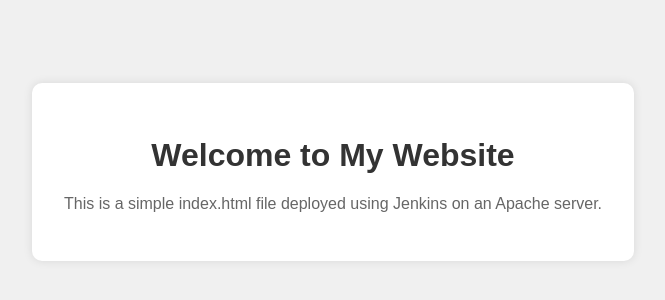
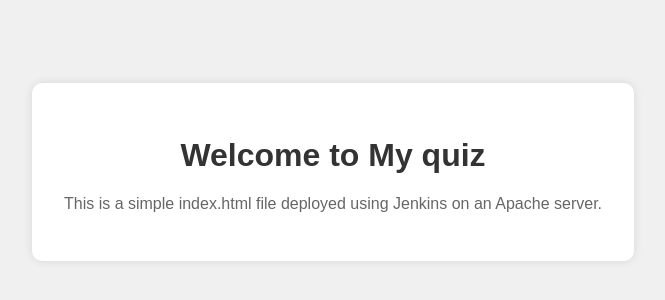
Before and after one commit to HASNAIN005/tocs, a plain HTML site: page index.html in a window 1280 px wide. Shown: the part 228-528 px from the top of the page, without its empty margins (307-972 px from the left). Drawn offline with Linux system fonts and the light colour scheme.

Commit message:
Update index.html

```diff
--- a/index.html
+++ b/index.html
@@ -32,7 +32,7 @@
 </head>
 <body>
     <div class="container">
-        <h1>Welcome to My Website</h1>
+        <h1>Welcome to My quiz</h1>
         <p>This is a simple index.html file deployed using Jenkins on an Apache server.</p>
     </div>
 </body>
```
